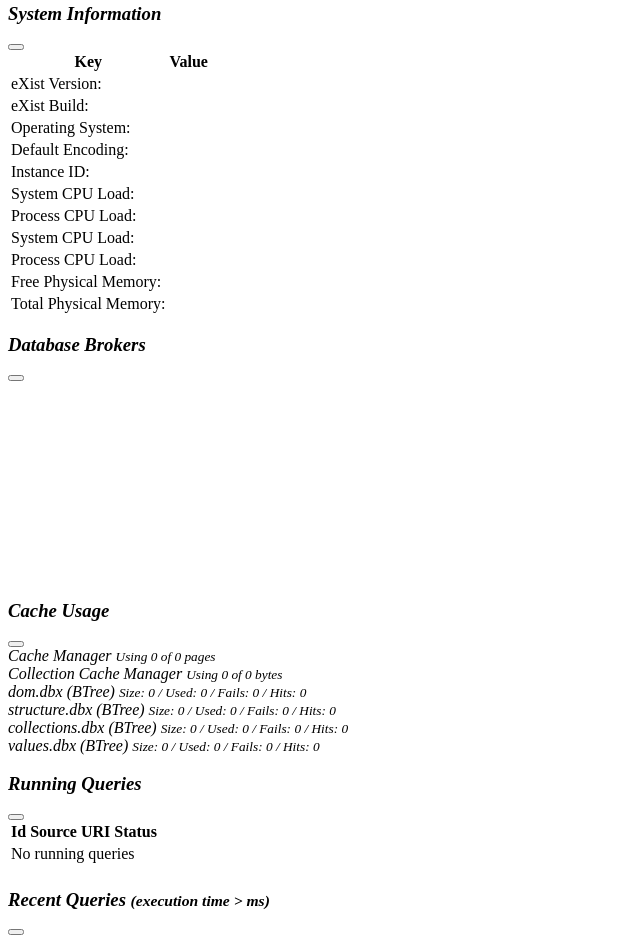
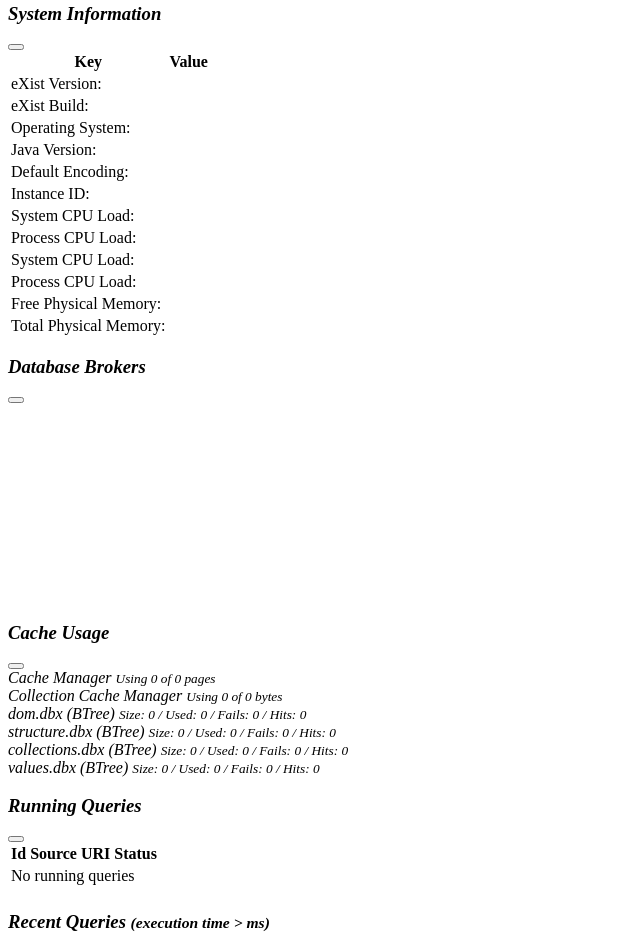
Before and after one commit to eXist-db/monex, a plain HTML site: page index.html in a window 1280 px wide. Shown: the part 815-1755 px from the top of the page, without its empty margins (0-640 px from the left). Drawn offline with Linux system fonts and the light colour scheme.

Commit message:
add java-info to system info table
closes wolfgangmm/monex#8

```diff
--- a/index.html
+++ b/index.html
@@ -1,4 +1,3 @@
-<?xml version="1.0" encoding="UTF-8"?>
 <div xmlns="http://www.w3.org/1999/xhtml" data-template="templates:surround" data-template-with="templates/page.html" data-template-at="content"><!-- Content Header (Page header) -->
     <section class="content-header">
         <h1>
@@ -228,6 +227,10 @@
                                 <tr>
                                     <td>Operating System:</td>
                                     <td data-bind="text: jmx.SystemInfo.OperatingSystem"/>
+                                </tr>
+                                <tr>
+                                    <td>Java Version:</td>
+                                    <td data-template="app:java-version"/>
                                 </tr>
                                 <tr>
                                     <td>Default Encoding:</td>
```
Also changed, not shown: details.html (+4 -1 lines), 1 other file.
